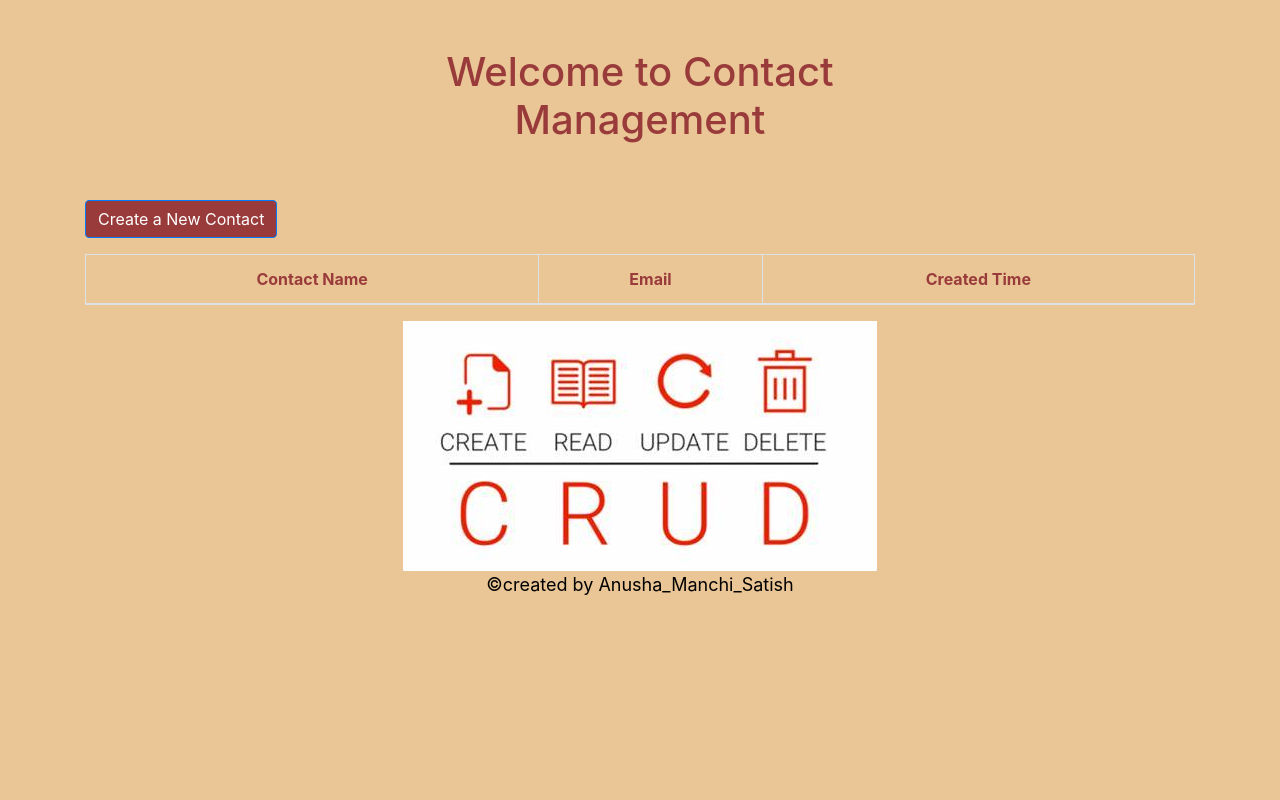
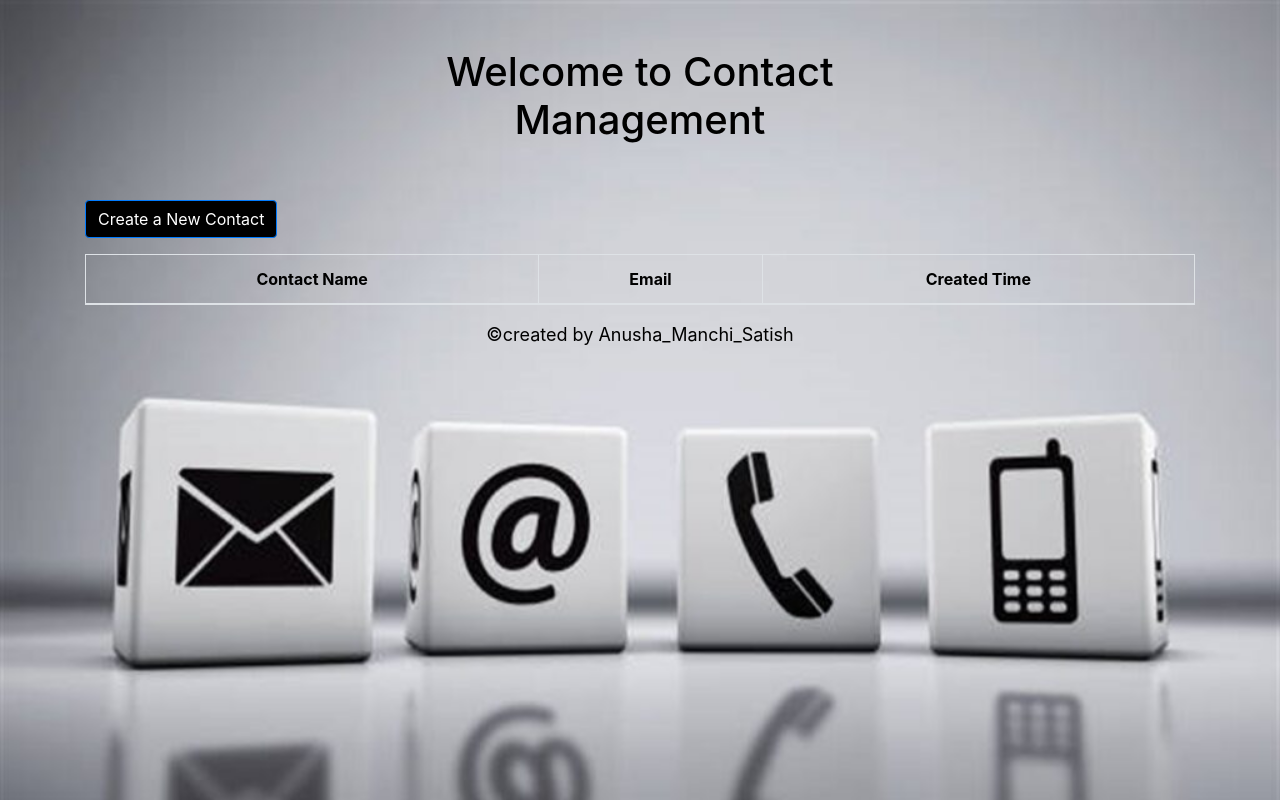
Before and after one commit to anusha190397/Django--Contact-Management-Website, a Django app: page / in a window 1280 px wide. Run offline with Django 4.2, Linux system fonts and the light colour scheme; lists and menus that the app fills with data are empty; some libraries are stand-ins or nearby versions.

Commit message:
9th commit

```diff
--- a/ContactManagement/templates/contactmanagement/home.html
+++ b/ContactManagement/templates/contactmanagement/home.html
@@ -4,23 +4,23 @@
 
 {% load static %}
 {% block main_content %}
-<body style="background-color: #EAC696";>
+<body style="background-image: url('{% static "contact-us.jpg" %}'); background-size: cover;">
 <section class="container">
     <div class="row justify-content-center text-center mt-5">
         <div class="col-sm-7">
-            <h1 style="color: #9A3B3B; font-family: "Fantasy", Helvetica, sans-serif;">Welcome to Contact Management</h1>
+            <h1 style="color: black; font-family: "Fantasy", Helvetica, sans-serif;">Welcome to Contact Management</h1>
         </div>
     </div>
 
     <div class="row justify-content-start text-center mt-5">
         <div class="col-sm-2">
-            <a href="{% url 'new_contact_page' %}" class="btn btn-primary" style="background-color: #9A3B3B">Create a New Contact</a>
+            <a href="{% url 'new_contact_page' %}" class="btn btn-primary" style="background-color: black">Create a New Contact</a>
         </div>
     </div>
 
     <div class="row justify-content-start text-center mt-3">
         <div class="col-sm-12">
-            <table class="table table-bordered" style="color: #9A3B3B;">
+            <table class="table table-bordered" style="color: black">
                 <thead>
                     <tr>
                         <th>Contact Name</th>
@@ -33,10 +33,6 @@
             </table>
         </div>
     </div>
-
-    <div style="text-align: center;">
-        <img src="{% static 'crud.jpg' %}" alt="Image Description">
-    </div>
     <footer>
         <div class="row justify-content-start text-center mt-8">
             <div class="col-sm-12">
```
